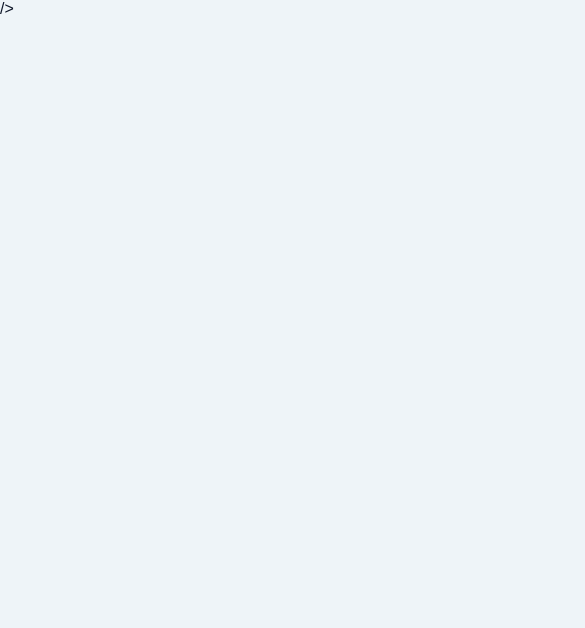
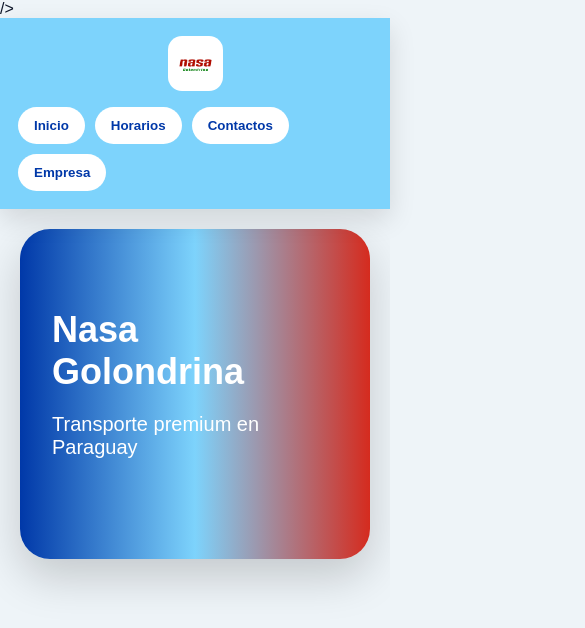
Before and after one commit to buzojosias36-boop/sistema-nasa, a React (Create React App) app: page / in a window 390 px wide. Shown: the top 628 px of the page, 585 px wide, since content can reach past the window. Built offline with nearby package versions, Linux system fonts and the light colour scheme.

Commit message:
css corregido sin error imagen

```diff
--- a/src/App.css
+++ b/src/App.css
@@ -9,56 +9,37 @@
   color: #0f172a;
 }
 
-.page {
+.app {
   min-height: 100vh;
 }
 
-.nav {
+/* BARRA SUPERIOR */
+.navbar {
   background: #7dd3fc;
   padding: 18px 55px;
   display: flex;
+  align-items: center;
   justify-content: space-between;
-  align-items: center;
   box-shadow: 0 10px 25px rgba(0,0,0,0.12);
   position: sticky;
   top: 0;
   z-index: 10;
 }
 
-.brand {
-  display: flex;
-  align-items: center;
-  gap: 15px;
-}
-
-.brand img {
-  width: 78px;
-  height: auto;
+.logo {
+  height: 55px;
   background: white;
   padding: 6px;
   border-radius: 14px;
 }
 
-.brand h1 {
-  margin: 0;
-  color: #0038a8;
-  font-size: 30px;
-  font-weight: 900;
-}
-
-.brand p {
-  margin: 0;
-  color: #d52b1e;
-  font-weight: 800;
-}
-
-.nav-buttons {
+.menu {
   display: flex;
   gap: 10px;
   flex-wrap: wrap;
 }
 
-.nav-buttons button {
+.menu button {
   border: none;
   background: white;
   color: #0038a8;
@@ -66,144 +47,64 @@
   border-radius: 999px;
   font-weight: 900;
   cursor: pointer;
-  box-shadow: 0 5px 15px rgba(0,0,0,0.08);
 }
 
-.hero {
-  min-height: 430px;
-  background-image:
-    linear-gradient(90deg, rgba(0,56,168,0.75), rgba(213,43,30,0.25)),
-    url("/bus.jpg");
-  background-size: cover;
-  background-position: center;
-  display: flex;
-  align-items: center;
-  padding: 55px;
+/* CONTENIDO */
+.contenido {
+  padding: 40px;
 }
 
-.hero-card {
-  background: rgba(255,255,255,0.95);
-  padding: 40px;
+/* HERO SIN IMAGEN PARA EVITAR ERROR */
+.hero {
+  min-height: 330px;
+  background: linear-gradient(90deg, #0038a8, #7dd3fc, #d52b1e);
+  color: white;
   border-radius: 30px;
-  max-width: 620px;
-  box-shadow: 0 25px 70px rgba(0,0,0,0.28);
+  padding: 50px;
+  display: flex;
+  flex-direction: column;
+  justify-content: center;
+  box-shadow: 0 18px 45px rgba(0,0,0,0.18);
 }
 
-.tag {
-  background: #0038a8;
-  color: white;
-  padding: 9px 14px;
-  border-radius: 999px;
-  font-size: 13px;
-  font-weight: 900;
+.hero h1 {
+  font-size: 48px;
+  margin: 0;
 }
 
-.hero-card h2 {
-  font-size: 46px;
-  color: #0038a8;
-  line-height: 1.1;
-  margin: 22px 0 14px;
+.hero p {
+  font-size: 20px;
 }
 
-.hero-card p {
-  font-size: 18px;
-  color: #334155;
-}
-
-.date-box {
-  background: #f1f5f9;
-  padding: 18px;
-  border-radius: 18px;
-  margin-top: 22px;
-}
-
-.date-box label {
-  display: block;
-  color: #0038a8;
-  font-weight: 900;
-  margin-bottom: 8px;
-}
-
-.date-box input {
-  width: 100%;
-  padding: 15px;
-  border-radius: 14px;
-  border: 1px solid #cbd5e1;
-  font-size: 16px;
-}
-
-.section {
-  padding: 55px;
-}
-
-.section h2 {
-  color: #0038a8;
-  font-size: 36px;
-  margin: 0;
-  font-weight: 900;
-}
-
-.sub {
-  color: #64748b;
-  margin: 8px 0 30px;
-  font-size: 17px;
-}
-
+/* CUADROS */
 .grid {
   display: grid;
   grid-template-columns: repeat(auto-fit, minmax(260px, 1fr));
   gap: 24px;
+  margin-top: 30px;
 }
 
-.trip-card,
-.office-card,
-.premium-box {
+.card {
   background: white;
-  border-radius: 26px;
+  border-radius: 24px;
   padding: 26px;
   box-shadow: 0 18px 45px rgba(15, 23, 42, 0.10);
   border: 1px solid #e2e8f0;
+  border-top: 7px solid #0038a8;
+  text-align: center;
 }
 
-.trip-card {
-  border-top: 8px solid #0038a8;
+.card h3 {
+  color: #d52b1e;
+  font-size: 30px;
+  margin: 0 0 15px;
 }
 
-.trip-top {
-  display: flex;
-  justify-content: space-between;
-  align-items: center;
+.card p {
+  font-size: 17px;
 }
 
-.trip-top strong {
-  font-size: 32px;
-  color: #d52b1e;
-}
-
-.trip-top span {
-  background: #e0f2fe;
-  color: #0038a8;
-  padding: 7px 11px;
-  border-radius: 999px;
-  font-size: 12px;
-  font-weight: 900;
-}
-
-.trip-card h3 {
-  font-size: 23px;
-  min-height: 55px;
-  margin: 22px 0;
-}
-
-.row {
-  display: flex;
-  justify-content: space-between;
-  padding: 13px 0;
-  border-top: 1px solid #e2e8f0;
-  gap: 12px;
-}
-
-.trip-card button {
+.card button {
   width: 100%;
   background: #25d366;
   color: white;
@@ -216,72 +117,44 @@
   cursor: pointer;
 }
 
-.office-card {
-  border-top: 8px solid #7dd3fc;
-}
-
-.office-card h3 {
-  color: #0038a8;
-  margin-top: 0;
-  text-transform: uppercase;
-}
-
-.office-card p {
-  font-weight: 700;
-  line-height: 1.5;
-}
-
-.office-card span {
-  display: inline-block;
-  background: #d52b1e;
-  color: white;
-  padding: 8px 11px;
-  border-radius: 10px;
-  margin: 5px 5px 0 0;
-  font-size: 12px;
-  font-weight: 900;
-}
-
-.premium-box {
+/* EMPRESA */
+.empresa {
   max-width: 900px;
-  margin: auto;
+  margin: 30px auto;
+  background: white;
+  padding: 35px;
+  border-radius: 26px;
+  box-shadow: 0 18px 45px rgba(15, 23, 42, 0.10);
   border-left: 10px solid #d52b1e;
 }
 
-.premium-box p {
-  font-size: 20px;
-  line-height: 1.7;
-  color: #334155;
+.empresa h2 {
+  color: #0038a8;
+  font-size: 32px;
 }
 
-footer {
-  background: #0038a8;
-  color: white;
-  text-align: center;
-  padding: 35px;
+.empresa p {
+  font-size: 19px;
+  line-height: 1.6;
 }
 
-footer p {
-  margin-bottom: 0;
-}
-
+/* CELULAR */
 @media (max-width: 800px) {
-  .nav {
+  .navbar {
     padding: 18px;
     flex-direction: column;
-    gap: 18px;
-    text-align: center;
+    gap: 16px;
+  }
+
+  .contenido {
+    padding: 20px;
   }
 
   .hero {
-    padding: 30px 20px;
+    padding: 32px;
   }
 
-  .hero-card h2 {
-    font-size: 34px;
-  }
-
-  .section {
-    padding: 35px 20px;
+  .hero h1 {
+    font-size: 36px;
   }
 }
```
